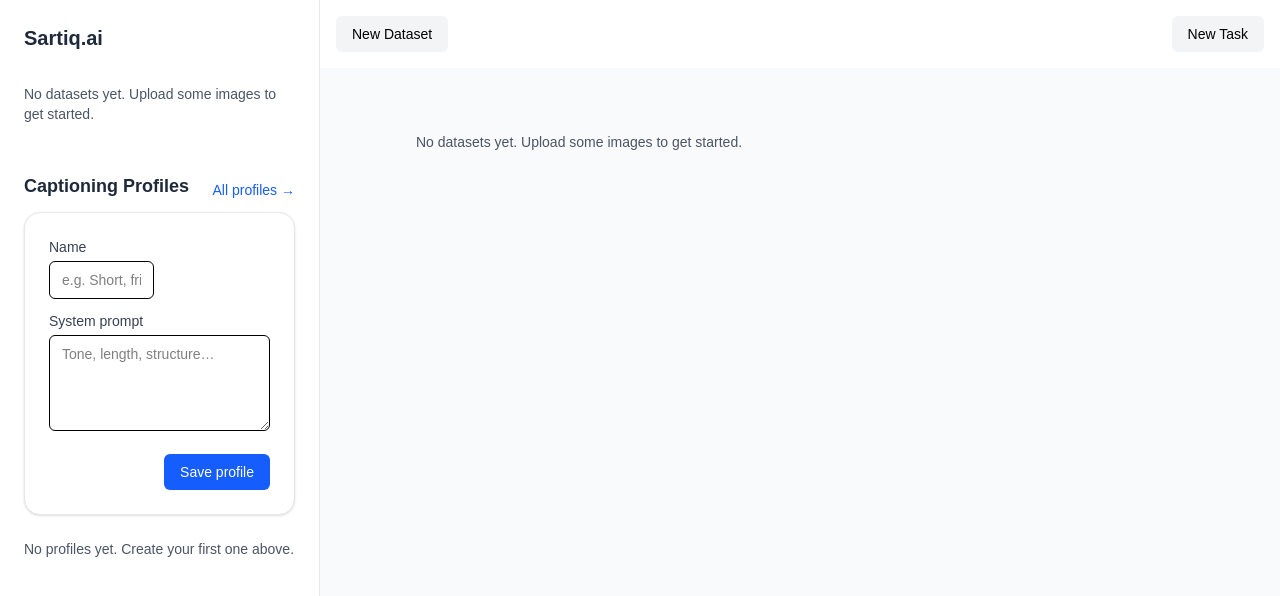
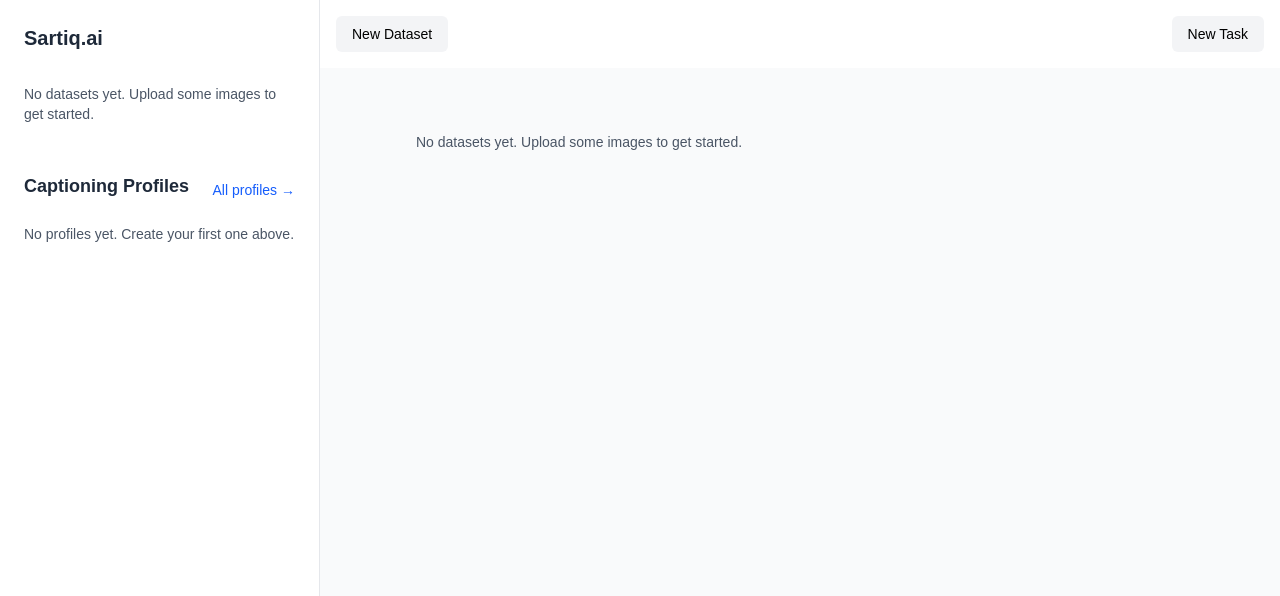
Before and after one commit to orojorge/caption-manager, a Next.js app: page / in a window 1280 px wide. Shown: the top 596 px of the page. Built offline with nearby package versions, Linux system fonts and the light colour scheme.

Commit message:
Profiles component severed in two, ProfilesList and Profiles

```diff
--- a/app/components/Menu.tsx
+++ b/app/components/Menu.tsx
@@ -2,6 +2,7 @@
 
 import DatasetList from './DatasetList';
 import Profiles from './Profiles';
+import ProfilesList from './ProfilesList';
 
 export default function Menu() {
   return (
@@ -9,7 +10,7 @@ export default function Menu() {
       <h2 className="mb-4 text-xl font-semibold text-gray-800">Sartiq.ai</h2>
       <div className="space-y-10">
         <DatasetList />
-        <Profiles />
+        <ProfilesList />
       </div>
     </aside>
   );
--- /dev/null
+++ b/app/components/ProfilesList.tsx
@@ -0,0 +1,40 @@
+'use client';
+
+import { useEffect, useState } from 'react';
+import Link from 'next/link';
+import { listProfiles, Profile } from '@/lib/repo';
+
+
+export default function Profiles() {
+  const [items, setItems] = useState<Profile[]>([]);
+
+  const load = async () => setItems(await listProfiles());
+  useEffect(() => { load(); }, []);
+
+  return (
+    <section className="mt-12 w-full max-w-3xl">
+      <div className="mb-3 flex items-end justify-between">
+        <h2 className="text-lg font-semibold text-gray-800">Captioning Profiles</h2>
+        <Link href="/profiles" className="text-sm text-blue-600 hover:underline">All profiles →</Link>
+      </div>
+
+      {items.length === 0 ? (
+        <div className="mt-6 text-sm text-gray-600">No profiles yet. Create your first one above.</div>
+      ) : (
+        <ul className="mt-6 divide-y rounded-xl border bg-white shadow-sm">
+          {items.map((p) => (
+            <li key={p.id}>
+              <Link href="/profiles" className="flex items-start justify-between gap-4 p-4 hover:bg-gray-50 transition">
+                <div className="min-w-0">
+                  <div className="truncate text-sm font-medium text-gray-900">{p.name}</div>
+                  <div className="mt-1 text-xs text-gray-600 line-clamp-2">{p.systemPrompt}</div>
+                  <div className="mt-1 text-[11px] text-gray-500">{new Date(p.createdAt).toLocaleString()}</div>
+                </div>
+              </Link>
+            </li>
+          ))}
+        </ul>
+      )}
+    </section>
+  );
+}
```
